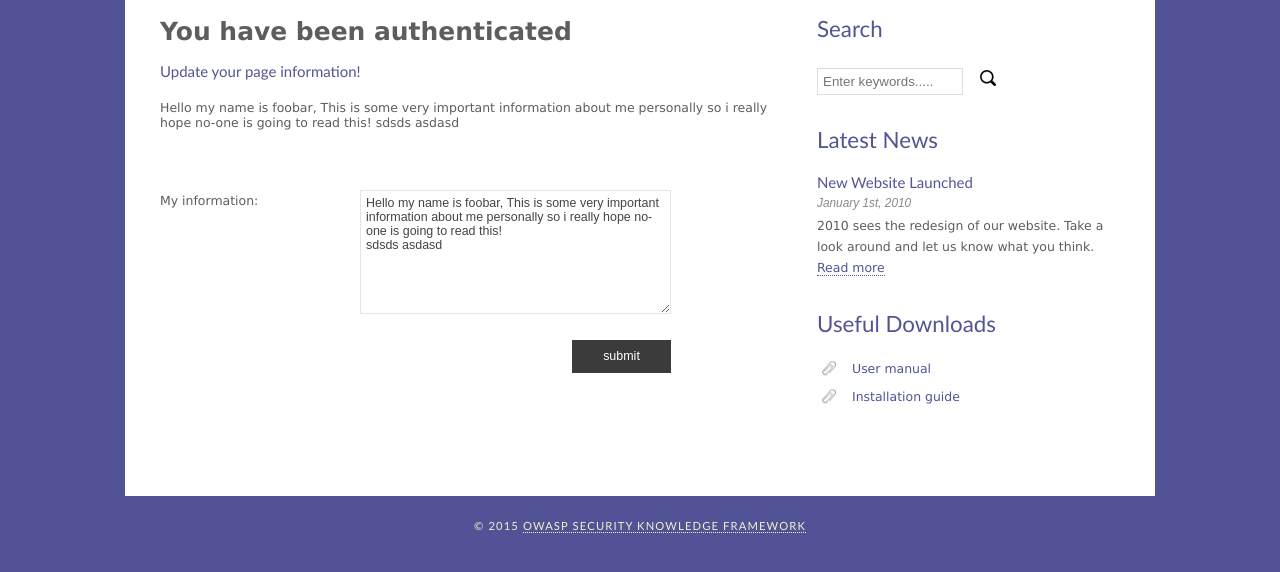
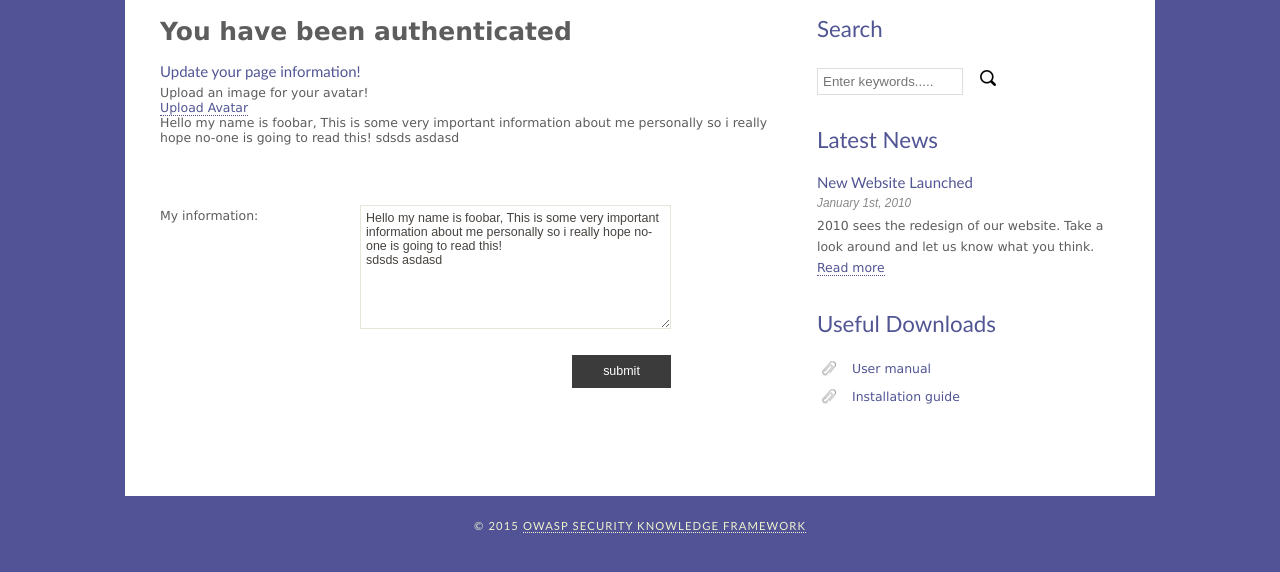
Before and after one commit to sheetalrastogi/skf-workshop, a PHP site: page /loggedin.php?userID=12 in a window 1280 px wide. Shown: the part 135-707 px from the top of the page. Run offline with PHP 8.4, Linux system fonts and the light colour scheme; a user stored in the database is signed in; data comes from the database, SQL or seed files in the repository; some web fonts are replaced.

Commit message:
Update loggedin.php

```diff
--- a/loggedin.php
+++ b/loggedin.php
@@ -28,6 +28,8 @@ $text = $info['text'];
 <div id="content">
 	<h1>You have been authenticated</h1>
     <h4>Update your page information!</h4>
+    Upload an image for your avatar!<br>
+    <a href="upload.php">Upload Avatar</a>
     <br/>
     <?php echo $text; ?>
     <br/><br/><br/><br/>
```
